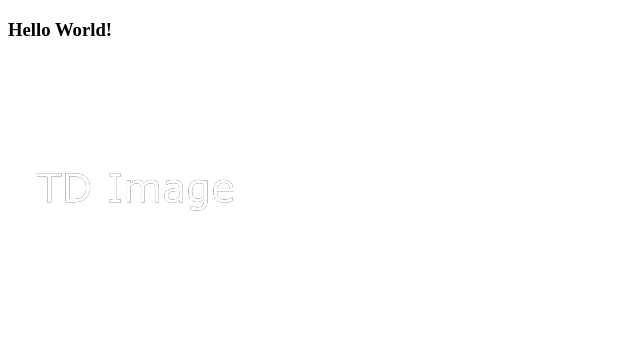
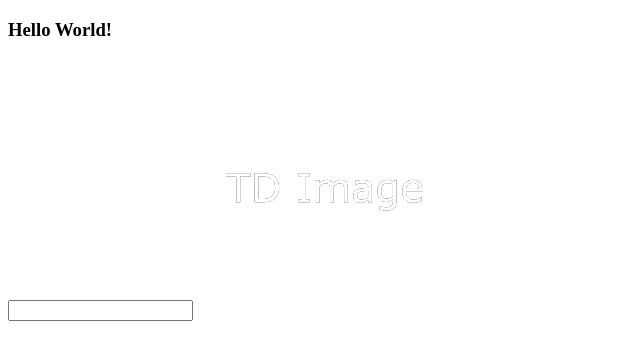
Before and after one commit to AlphaMoonbaseBerlin/TD_WebUtils, a plain HTML site: page assets/website/index.html in a window 1280 px wide. Shown: the whole page, without its empty margins (0-640 px from the left). Drawn offline with Linux system fonts and the light colour scheme.

Commit message:
added a dumb query example to the website. Use a framework...

```diff
--- a/assets/website/index.html
+++ b/assets/website/index.html
@@ -5,8 +5,16 @@
     <meta name="viewport" content="width=device-width, initial-scale=1.0">
     <title>Document</title>
 </head>
+<script>
+    document.addEventListener("DOMContentLoaded", (eventInfo) => {
+        let exampleInput = document.getElementById("textInput");
+        const urlParams = new URLSearchParams(window.location.search);
+        exampleInput.value = urlParams.get("exampleQuery");
+    })
+</script>
 <body>
     <h3>Hello World!</h3>
+    <input type="text" id="textInput">
     <img src="text1.png">
 </body>
 </html>
```
Also changed, not shown: 2 other files.
